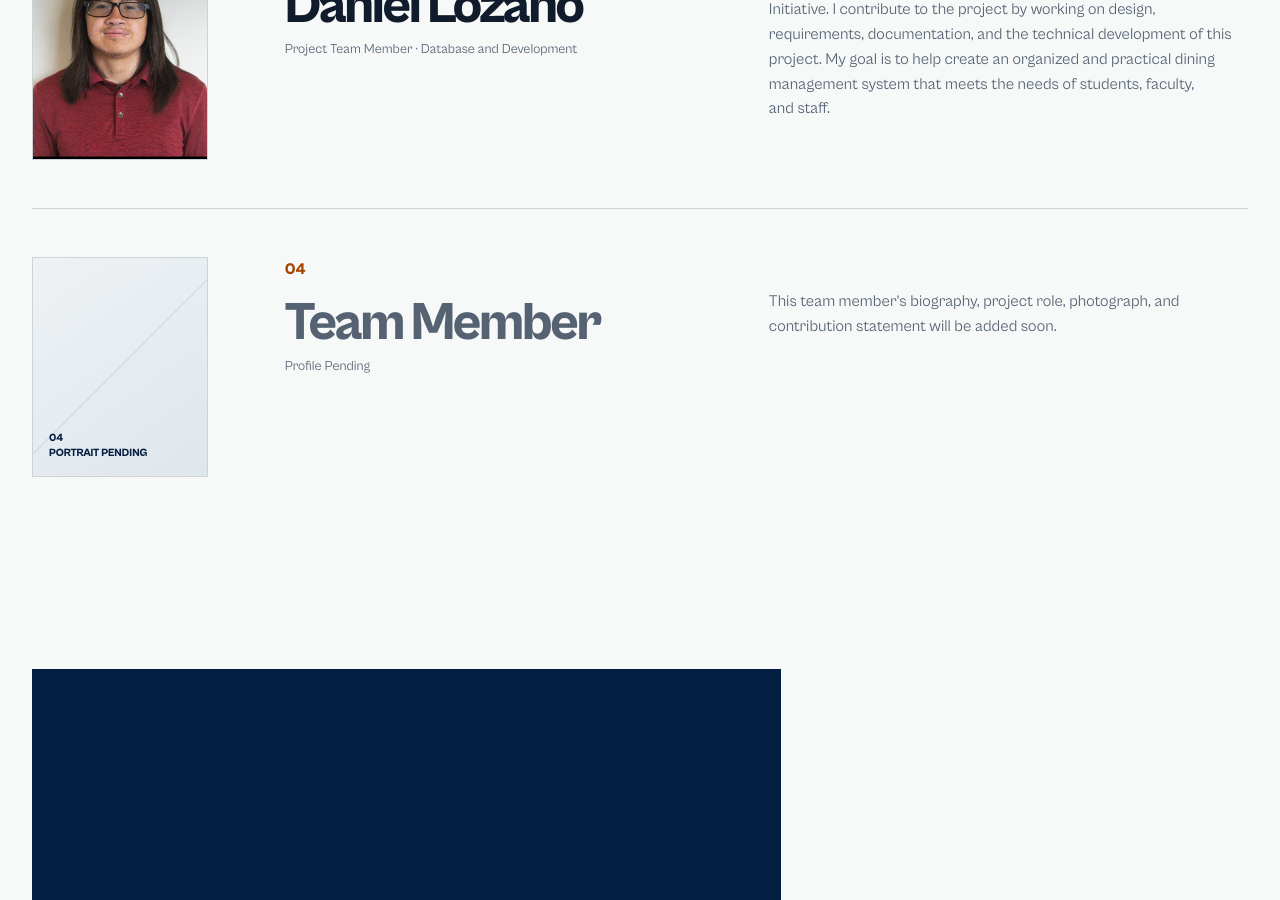
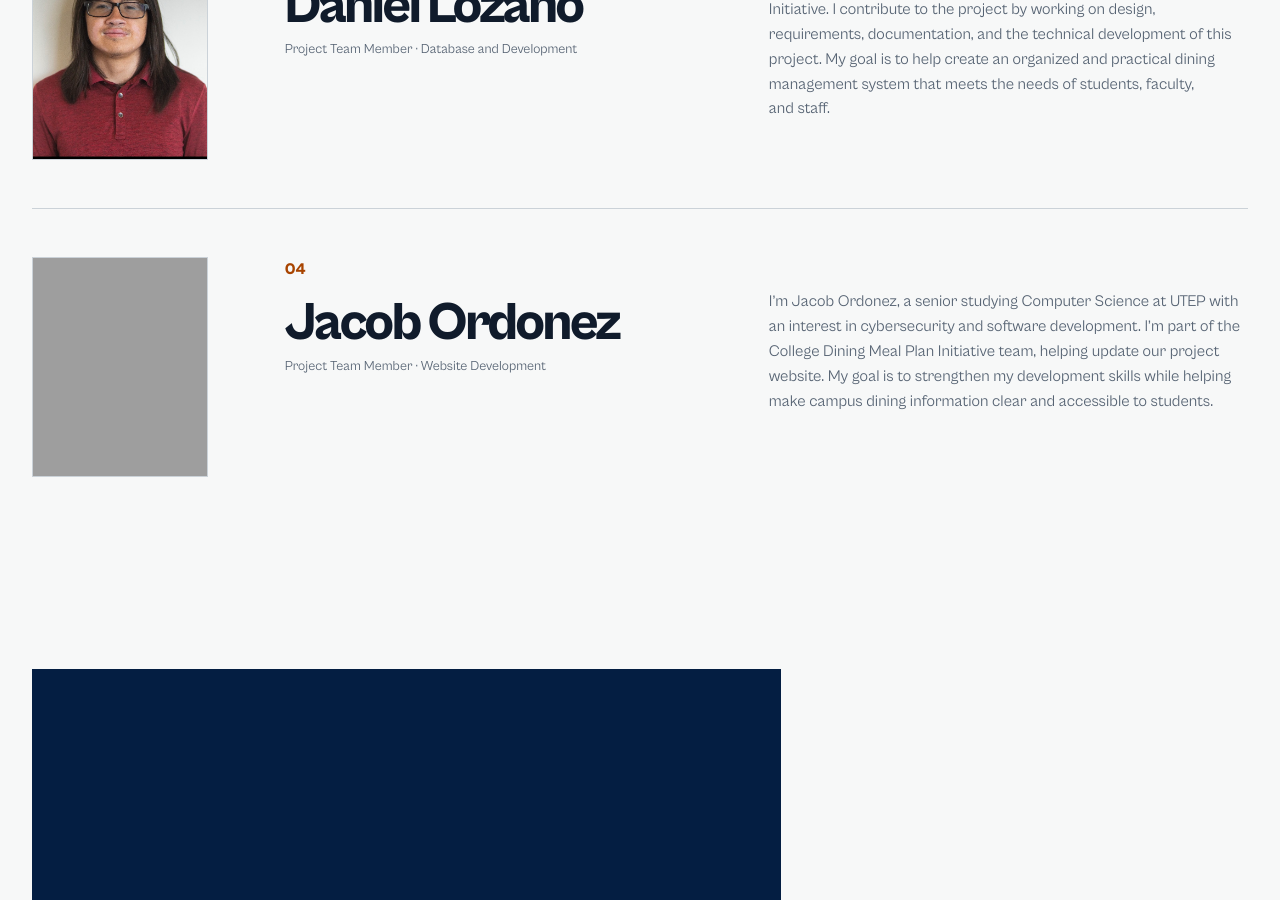
Before and after one commit to dlozan62/dlozan62.github.io, a Jekyll site: the page built from about.html, in a window 1280 px wide and 900 px high, scrolled down 1648 px. Built offline with Jekyll 4.4.1, drawn with Linux system fonts in a browser that asks for light colours; grey boxes are pictures that could not be loaded.

Commit message:
Add Jacob's photo, bio, and project role

```diff
--- a/about.html
+++ b/about.html
@@ -96,24 +96,28 @@ permalink: /about/
     </p>
   </article>
 
-  <article class="is-pending">
-    <div
-      class="profile-photo"
-      role="img"
-      aria-label="Portrait pending for team member four"
-    >
-      <span aria-hidden="true">04<br>Portrait pending</span>
+  <article>
+    <div class="profile-photo">
+      <img
+        src="{{ '/assets/images/team/Jacob.png' | relative_url }}"
+        alt="Portrait of Jacob Ordonez"
+        loading="lazy"
+      >
     </div>
 
     <div>
       <p class="person-number">04</p>
-      <h2>Team Member</h2>
-      <p class="person-role">Profile Pending</p>
+      <h2>Jacob Ordonez</h2>
+      <p class="person-role"> Project Team Member · Website Development</p>
     </div>
 
     <p>
-      This team member’s biography, project role, photograph, and contribution
-      statement will be added soon.
+      I’m Jacob Ordonez, a senior studying Computer Science at UTEP
+      with an interest in cybersecurity and software development.
+      I’m part of the College Dining Meal Plan Initiative team,
+      helping update our project website. My goal is to strengthen
+      my development skills while helping make campus dining
+      information clear and accessible to students.
     </p>
   </article>
 </section>
```
Also changed, not shown: 1 other file.
